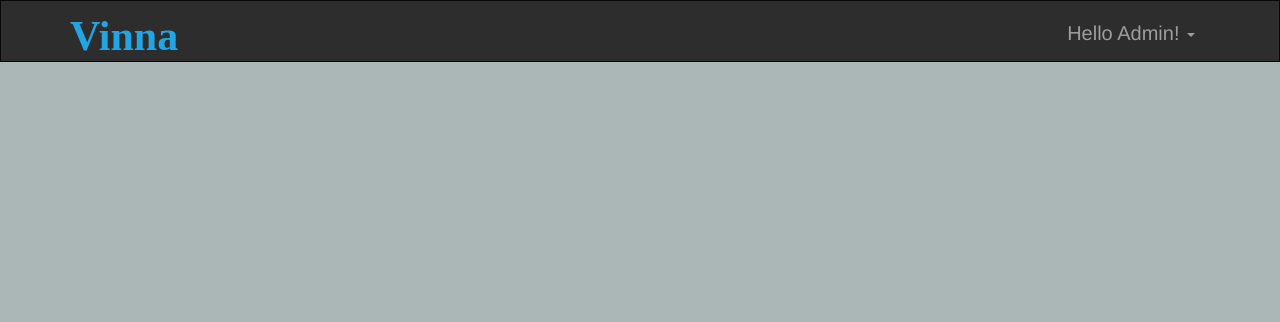
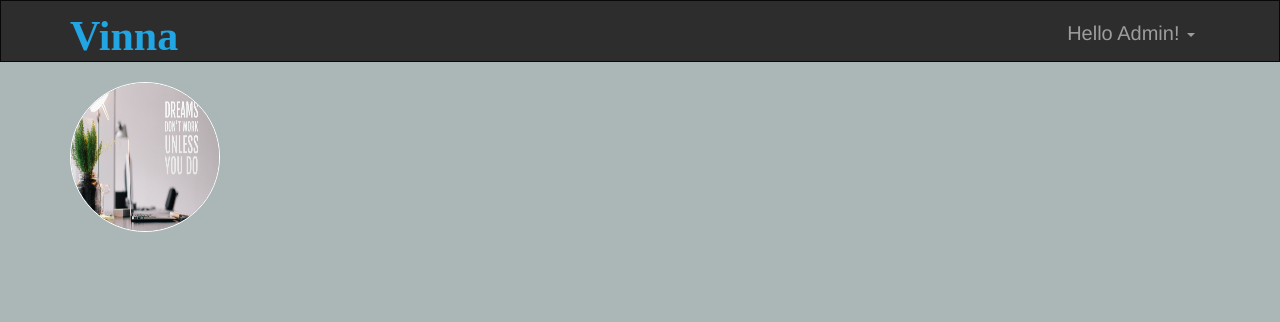
Before and after one commit to ozknight/secret, a Django app: template vinna/vinna/templates/homepage.html in a window 1280 px wide. Shown: the top 322 px of the page. Run offline with Django 3.2, Linux system fonts and the light colour scheme; a user stored in the database is signed in; data comes from the database, SQL or seed files in the repository; tables that the repository leaves empty hold one stand-in row (values such as "Sample post"); the template is opened without the code that fills it: most values are stand-ins (such as "Sample title", 1, 10 or a date in 2020); some libraries are stand-ins or nearby versions.

Commit message:
Added userp profile Image to the homepage

```diff
--- a/vinna/vinna/templates/homepage.html
+++ b/vinna/vinna/templates/homepage.html
@@ -96,6 +96,11 @@
                 .text-green{
                     color: #2ecc71 !important
                 }
+                .profile_image{
+                    border:1px solid white;
+                    width:150px;
+                    height: 150px;
+                }
 		</style>
 		<nav class="navbar navbar-inverse">
 	        <div class="container">
@@ -139,14 +144,22 @@
 	                            </li>
 	                        {% endif %}
 	                    </ul>
-
-	                    </ul>
 	                </div>
 	            </div>
 	        </div>
 	    </nav>
 		<div class="container">
-
+			<div class="row">
+                <div class="col-xs-12 col-md-6">
+                    {% if request.user and request.user.is_authenticated %}
+                        {% if request.user.profile.profile_image %}
+                            <img class="img-responsive img-circle profile_image" src="{{ media }}/{{request.user.profile.profile_image}}" alt="Profile Image"/>
+                        {% else %}
+                            <img class="img-responsive img-circle profile_image" src="{% static 'photos/photo.png' %}" alt="Profile Image"/>
+                        {% endif %}
+                    {% endif %}
+                </div>
+            </div>
 		</div>
 		<script type="text/javascript" src="{% static 'js/jquery-2.1.1.min.js' %}"></script>
         <script src="{% static 'js/bootstrap.min.js' %}"></script>
--- a/vinna/vinna/views.py
+++ b/vinna/vinna/views.py
@@ -2,6 +2,7 @@ from django.core.urlresolvers import reverse
 from django.http import HttpResponseRedirect
 from django.shortcuts import render
 from django.views import generic
+from vinna.settings import MEDIA_URL
 
 
 class HomepageView(generic.TemplateView):
@@ -19,6 +20,7 @@ class HomepageView(generic.TemplateView):
             context = {
                 'page_title': 'Welcome ' +
                 str(request.user.get_full_name() or request.user.username),
+                'media' : MEDIA_URL
             }
             if not request.user.profile.is_Profile_Set():
                 print 'profile not set'
```
Also changed, not shown: vinna/vinna/static/photos/photo.png (added), 2 other files.
